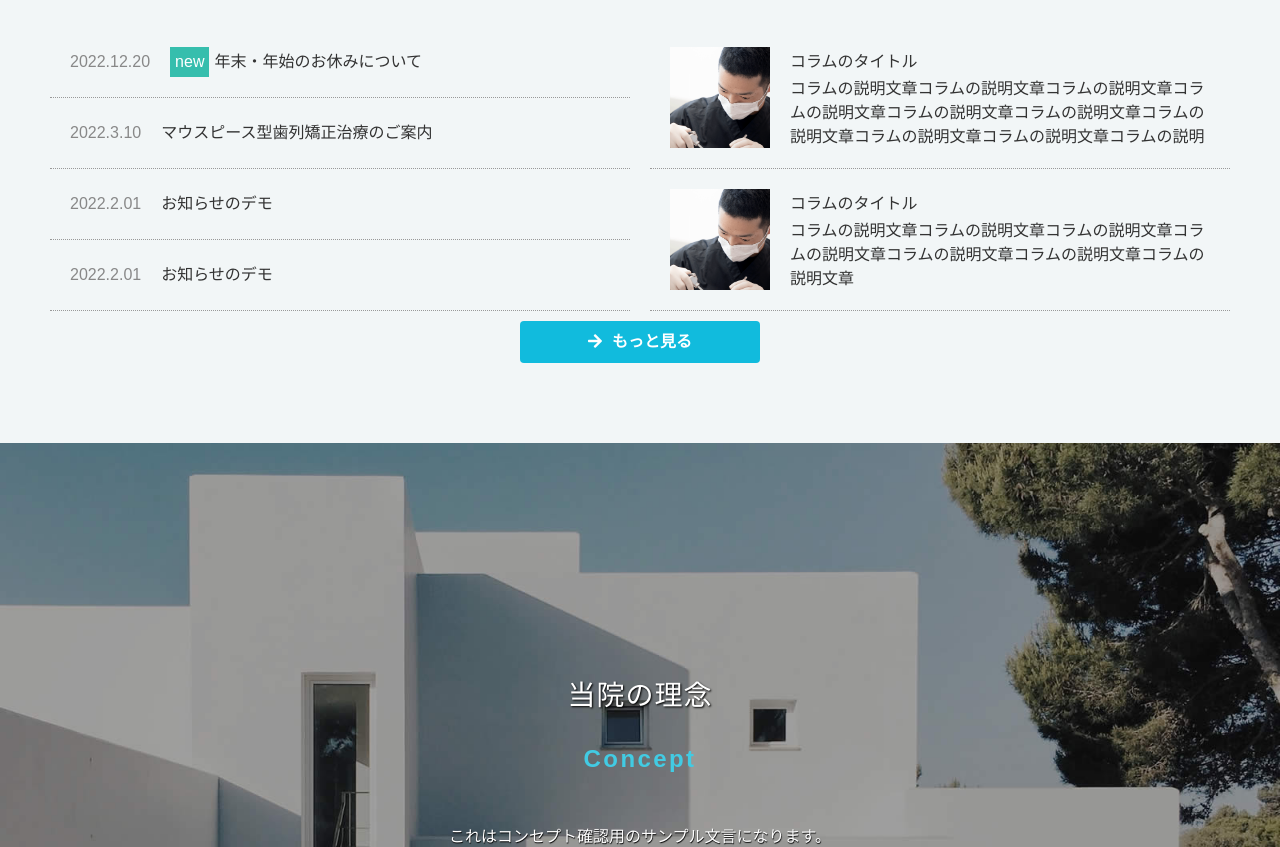
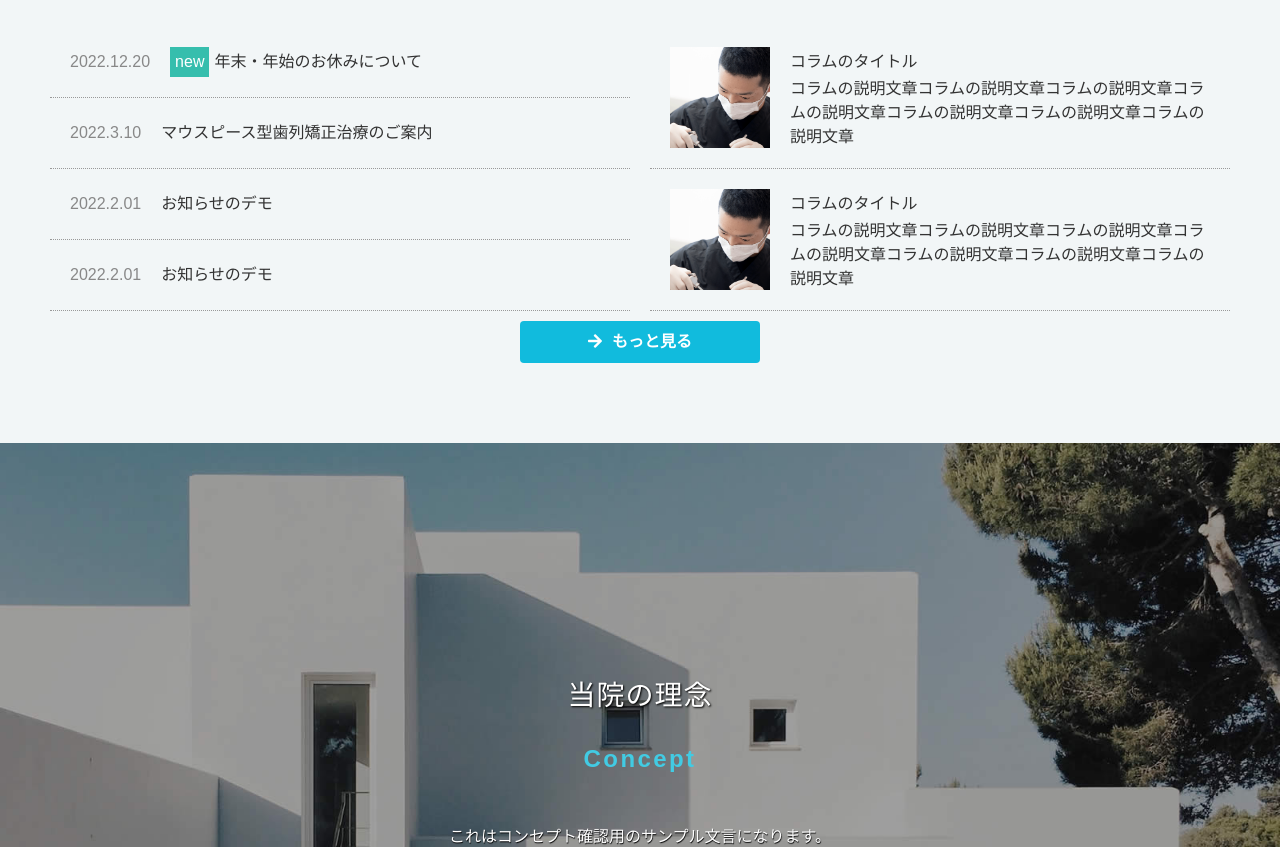
Before and after one commit to naitoyuma3230/saimon-hospital-origin, a website with bundled scripts: page index.html in a window 1280 px wide. Shown: the part 1087-1934 px from the top of the page. Built offline with nearby package versions, Linux system fonts and the light colour scheme; files whose address does not match are found by name; a web font is replaced by a local one.

Commit message:
style調整

```diff
--- a/css/addstyle.styl
+++ b/css/addstyle.styl
@@ -13,9 +13,6 @@ md()
   @media screen and (min-width unit($MediaM, "px"))
     {block}
 
-.x-scroll-wrapper
-  width:100%;
-  overflow-x: hidden !important;
 
 .obi_001
 //   background-image: url(../img/demo-img/pic_concept01.png)
@@ -45,6 +42,7 @@ md()
     object-position:80% 0
     width: 100%
     height: 100%
+    max-width: 100px
 
   &__textbox
     text-align: left
--- a/index.html
+++ b/index.html
@@ -31,7 +31,6 @@
 		<link rel="stylesheet" href="css/addstyle.css" />
 	</head>
 	<body>
-		<div class="x-scroll-wrapper">
 		<div id="fb-root"></div>
 		<script
 			async
@@ -45,9 +44,7 @@
 			<div class="bg_bl"></div>
 
 			<h1>
-					<a href="index.html"
-						><img src="img/demo-img/ico_cat01_brown.png"
-					/></a>
+				<a href="index.html"><img src="img/demo-img/ico_cat01_brown.png" /></a>
 			</h1>
 
 			<a class="menu_btn">
@@ -86,8 +83,7 @@
 						<li>
 							<a href="#"
 								><span class="date">2022.12.20</span
-									><span class="i_con cl2">new</span
-									>年末・年始のお休みについて</a
+								><span class="i_con cl2">new</span>年末・年始のお休みについて</a
 							>
 						</li>
 						<li>
@@ -125,8 +121,7 @@
 									<div class="coram__textbox">
 										<div class="coram__title">コラムのタイトル</div>
 										<div class="coram__discription">
-												コラムの説明文章コラムの説明文章コラムの説明文章コラムの説明文章コラムの説明文章コラムの説明文章コラムの説明文章コラムの説明文章コラムの説明文章コラムの説明文章コラムの説明文章コラムの説明文章コラムの説明文章コラムの説明文章
-												コラムの説明文章コラムの説明文章コラムの説明文章コラムの説明文章コラムの説明文章コラムの説明文章コラムの説明文章コラムの説明文章コラムの説明文章コラムの説明文章コラムの説明文章コラムの説明文章コラムの説明文章コラムの説明文章
+											コラムの説明文章コラムの説明文章コラムの説明文章コラムの説明文章コラムの説明文章コラムの説明文章コラムの説明文章
 										</div>
 									</div>
 								</div>
@@ -281,8 +276,7 @@
 					</div>
 					<p class="contact-text__tell">
 						<a href="#" class="tel"
-								><i class="fas fa-phone-alt"></i
-								><strong>0120-000-0000</strong></a
+							><i class="fas fa-phone-alt"></i><strong>0120-000-0000</strong></a
 						><br />
 						電話受付時間　平日8：00～17：00
 					</p>
@@ -361,7 +355,6 @@
 				><i class="fas fa-chevron-up" title="ページトップへ戻る"></i
 			></a>
 		</div>
-		</div>
 
 		<script src="https://ajax.googleapis.com/ajax/libs/jquery/2.1.3/jquery.min.js"></script>
 		<script src="js/jquery.sublimeSlideshow.js"></script>
```
Also changed, not shown: css/addstyle.css. Lines whose indentation alone changed are shown as unchanged.
